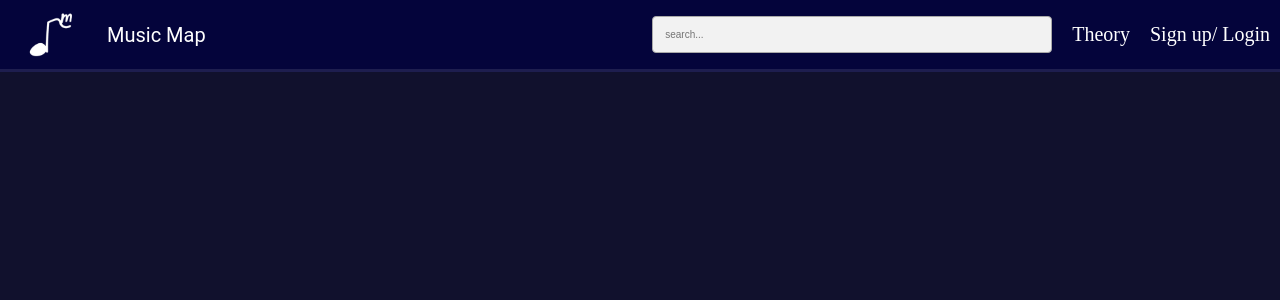
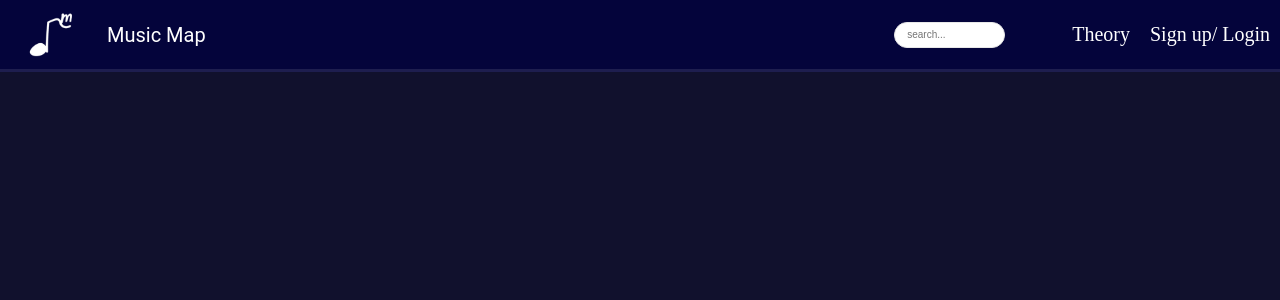
Before and after one commit to marshall-edmond/music-theory, a React (Vite) app in the folder frontend/: page /search in a window 1280 px wide. Shown: the top 300 px of the page. Built offline with nearby package versions, Linux system fonts and the light colour scheme.

Commit message:
Created interface for song and drop down logic

```diff
--- a/frontend/src/components/Header.tsx
+++ b/frontend/src/components/Header.tsx
@@ -7,6 +7,14 @@ import { useState } from 'react';
 
 function Header() {
   const [search, setSearch] = useState('')
+  //displays
+  const [results, setResults] = useState(false)
+
+// fetch top 5 songs from song api
+  async function Results (){
+
+
+  }
 
   return (
     <>
@@ -17,11 +25,17 @@ function Header() {
         </div>
 
         <nav className={styles.headerRight}>
-            <input
-            placeholder="search..."
-            value={search}
-            onChange={e => setSearch(e.target.value)}
-            />
+            <div className={styles.searchContainer}>
+              <input className={styles.search}
+              placeholder="search..."
+              value={search}
+              onChange={e => setSearch(e.target.value)}
+              />
+
+              {results && (
+                <div className={styles.song}></div>
+              )}
+            </div>
             <Link className={styles.btn} to="/theory/notes">Theory</Link>
             <Link className={styles.btn} to="/signup">Sign up/ Login</Link>
         </nav>
--- a/frontend/src/styles/Header.module.css
+++ b/frontend/src/styles/Header.module.css
@@ -52,3 +52,12 @@
     font-size: 2rem;
     color:white;
 }
+
+
+.search {
+    background-color: white;
+    height: 16px;
+    width: 70%;
+    border-radius: 16px;
+    border: 1px solid rgb(232, 232, 232);
+}
```
